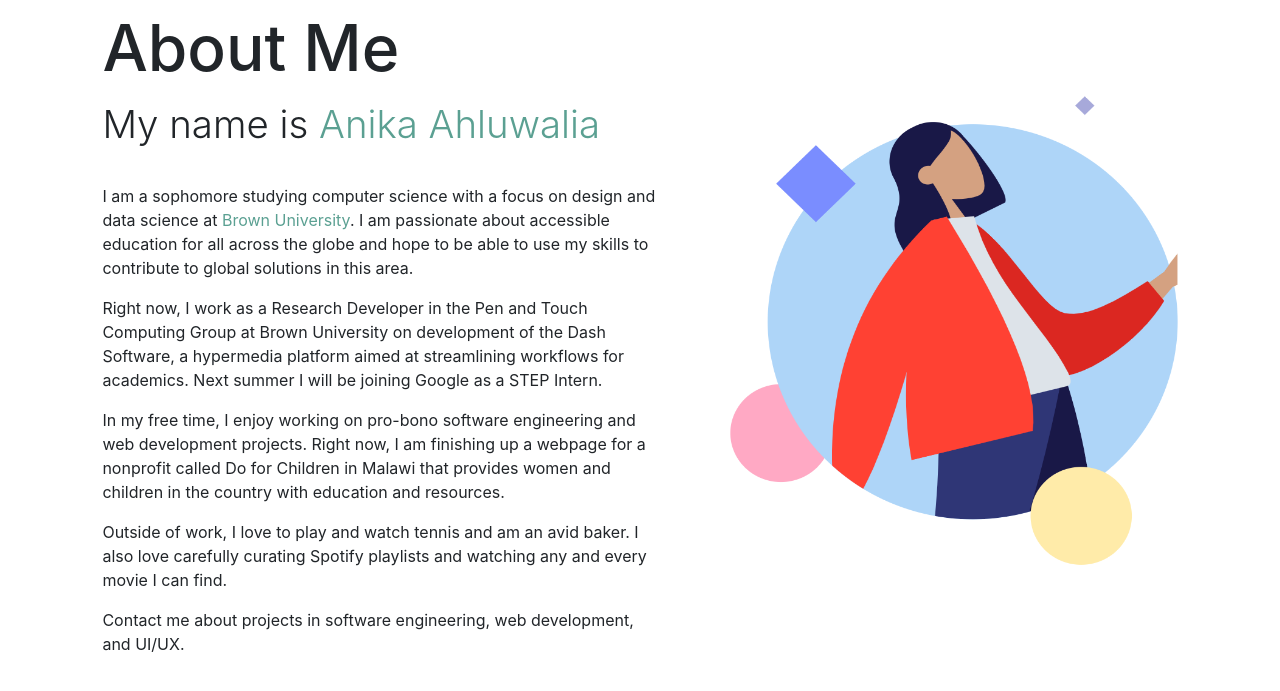
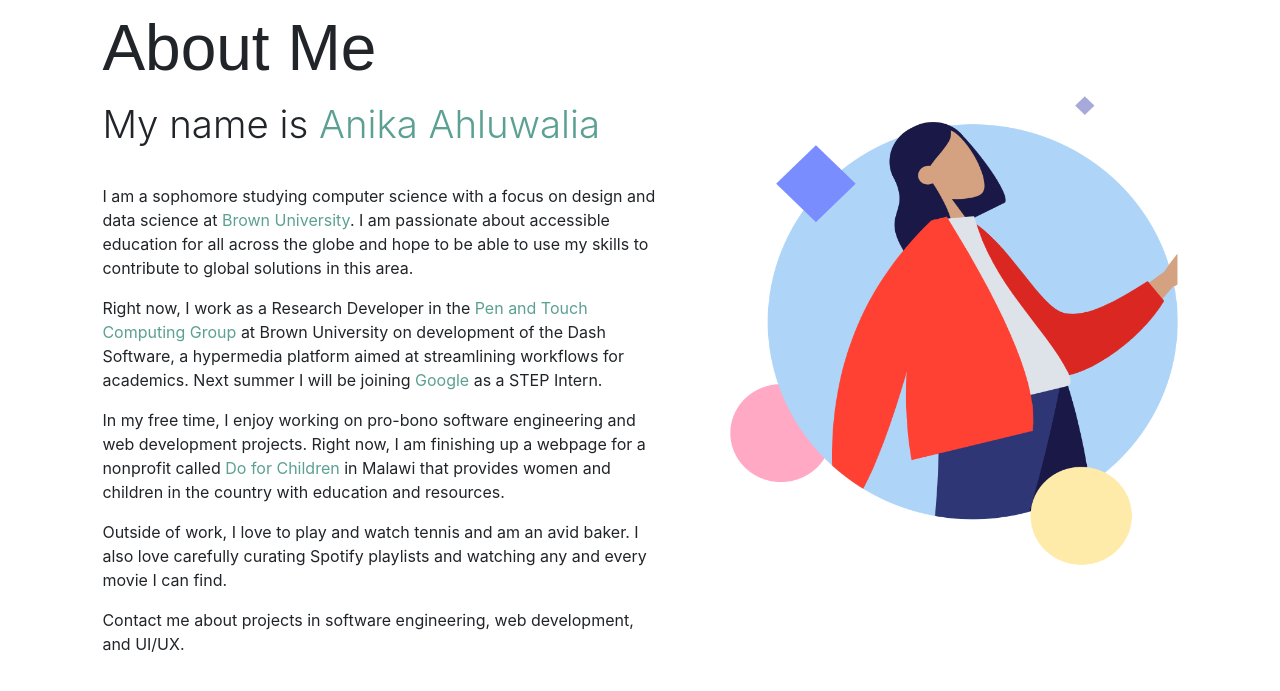
Before and after one commit to anika-ahluwalia/portfolio2020, a PHP site: page /about.html in a window 1280 px wide. Shown: the part 77-768 px from the top of the page. Run offline with PHP 8.4, Linux system fonts and the light colour scheme.

Commit message:
minor update

```diff
--- a/about.html
+++ b/about.html
@@ -2,7 +2,7 @@
 
 <html>
   <head>
-    <title>Anika</title>
+    <title>About Anika</title>
     <link href="https://fonts.googleapis.com/css2?family=DM+Sans:ital,wght@0,400;0,500;0,700;1,400;1,500;1,700&display=swap" rel="stylesheet">
     <link rel="stylesheet" href="index.css">
     <link rel="stylesheet" href="bootstrap.css">
@@ -24,15 +24,17 @@
     </nav>
 
     <div class="about-wrapper">
-        <div class="large-header">About Me</div>
+        <div class="first-animate large-header">About Me</div>
         <div class="d-flex">
             <div class="description-wrapper">
-                <div class="medium-header">My name is <span class="accent">Anika Ahluwalia</span></div>
-                <p>I am a sophomore studying computer science with a focus on design and data science at <span class="accent">Brown University</span>. I am passionate about accessible education for all across the globe and hope to be able to use my skills to contribute to global solutions in this area. </p>
-                <p>Right now, I work as a Research Developer in the Pen and Touch Computing Group at Brown University on development of the Dash Software, a hypermedia platform aimed at streamlining workflows for academics. Next summer I will be joining Google as a STEP Intern.</p>
-                <p>In my free time, I enjoy working on pro-bono software engineering and web development projects. Right now, I am finishing up a webpage for a nonprofit called Do for Children in Malawi that provides women and children in the country with education and resources. </p>
-                <p>Outside of work, I love to play and watch tennis and am an avid baker. I also love carefully curating Spotify playlists and watching any and every movie I can find.</p>
-                <p>Contact me about projects in software engineering, web development, and UI/UX.</p>
+                <div class="animate medium-header">My name is <span class="accent">Anika Ahluwalia</span></div>
+                <div class="animate paragraph">
+                    <p>I am a sophomore studying computer science with a focus on design and data science at <span class="accent">Brown University</span>. I am passionate about accessible education for all across the globe and hope to be able to use my skills to contribute to global solutions in this area. </p>
+                    <p>Right now, I work as a Research Developer in the <span class="accent">Pen and Touch Computing Group</span> at Brown University on development of the Dash Software, a hypermedia platform aimed at streamlining workflows for academics. Next summer I will be joining <span class="accent">Google</span> as a STEP Intern.</p>
+                    <p>In my free time, I enjoy working on pro-bono software engineering and web development projects. Right now, I am finishing up a webpage for a nonprofit called <span class="accent">Do for Children</span> in Malawi that provides women and children in the country with education and resources. </p>
+                    <p>Outside of work, I love to play and watch tennis and am an avid baker. I also love carefully curating Spotify playlists and watching any and every movie I can find.</p>
+                    <p>Contact me about projects in software engineering, web development, and UI/UX.</p>
+                </div>
             </div>
             <div class=""><img class="my-img" src="assets/my-pic.png" alt="selfie :)" /></div>
         </div>
--- a/index.css
+++ b/index.css
@@ -1,5 +1,5 @@
-body {
-    font-family: 'DM Sans', sans-serif;
+  body {
+    font-family: 'Quicksand', sans-serif;
     margin-bottom: 6rem;
   }
 
@@ -10,6 +10,40 @@ body {
 
   h1, h2, h3, h4 {
     font-weight: 700;
+  }
+
+  @keyframes up {
+    100% {
+      transform: translateY(0%);
+    }
+  }
+
+  /* Then, every single word gets animated up */
+  .first-animate {
+    animation: up 0.8s;
+    animation-delay: .5s;
+    animation-fill-mode: forwards;
+    animation-timing-function: cubic-bezier(0.075, 0.82, 0.165, 1);
+    transform: translateY(-800%);
+  }
+
+  .animate {
+    animation: up 0.8s;
+    animation-delay: .5s;
+    animation-fill-mode: forwards;
+    animation-timing-function: cubic-bezier(0.075, 0.82, 0.165, 1);
+    transform: translateY(900%);
+  }
+
+  /* Delay for staggering effect */
+  .medium-header{
+    animation-delay: 1.4s;
+  }
+  .small-header, .paragraph{
+    animation-delay: 1.6s;
+  }
+  .location{
+    animation-delay: 1.8s;
   }
 
   .highlight-1 {
@@ -65,6 +99,7 @@ body {
   }
 
   .large-header{
+    font-family: 'Quicksand', sans-serif;
     font-weight: 500;
     font-size: 5vw;
   }
--- a/work.html
+++ b/work.html
@@ -2,7 +2,7 @@
 
 <html>
   <head>
-    <title>Anika</title>
+    <title>Anika's Work</title>
     <link href="https://fonts.googleapis.com/css2?family=DM+Sans:ital,wght@0,400;0,500;0,700;1,400;1,500;1,700&display=swap" rel="stylesheet">
     <link rel="stylesheet" href="index.css">
     <link rel="stylesheet" href="bootstrap.css">
```
Also changed, not shown: home.html (+11 -8 lines), assets/home-illustration1.png (added).
